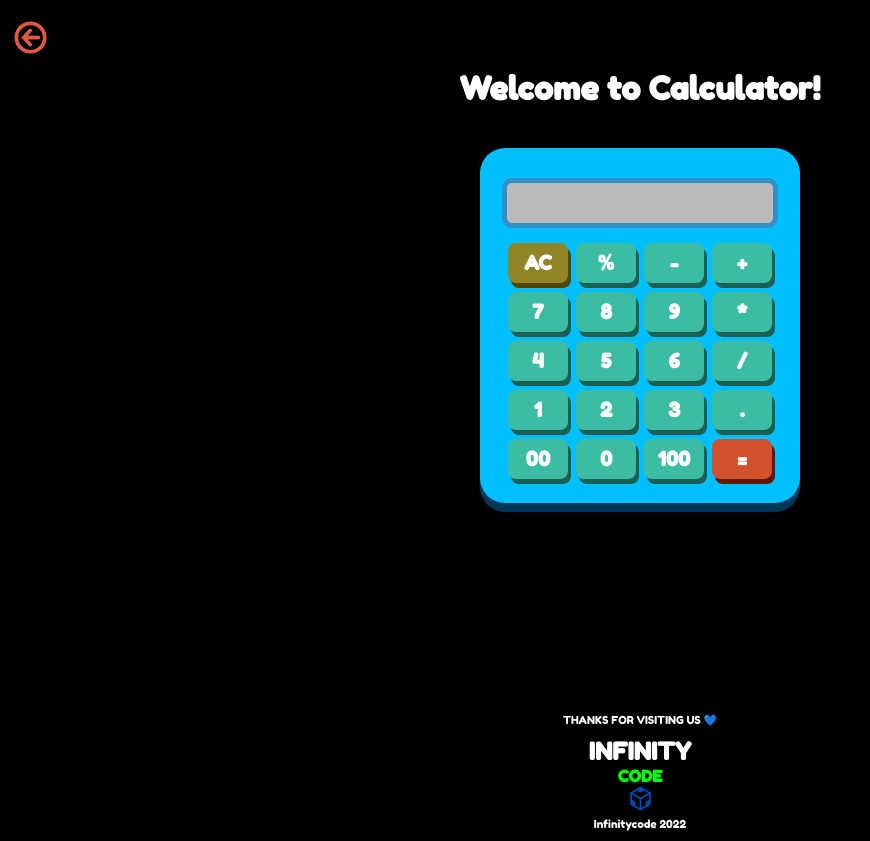
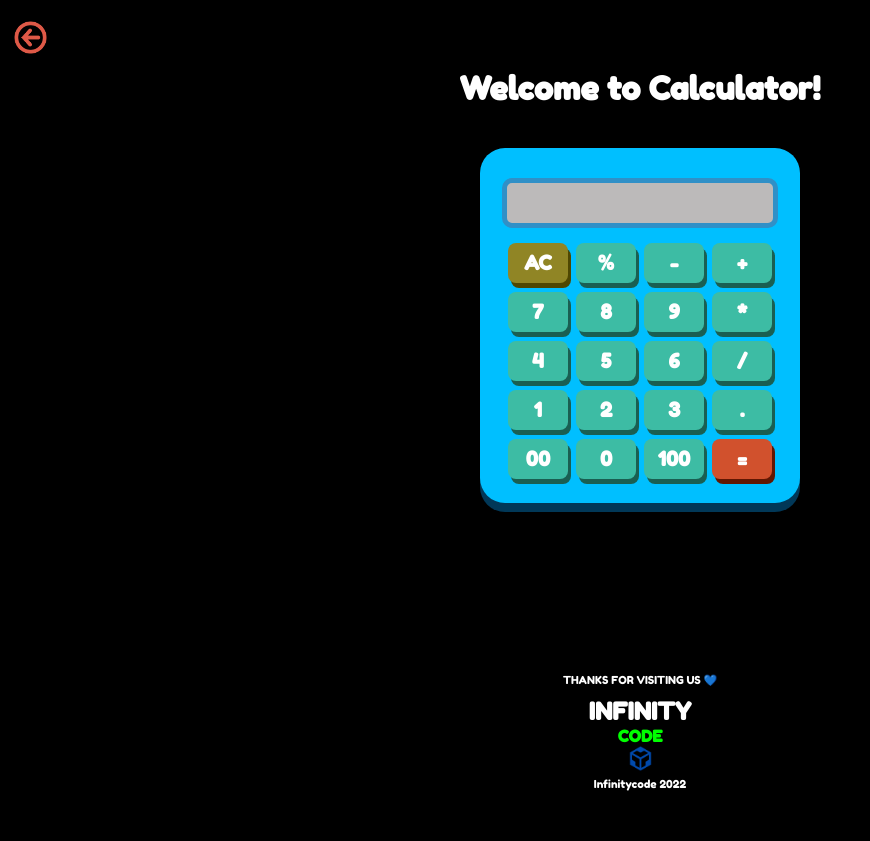
Before and after one commit to hassan-980/calculator, a plain HTML site: page index.html in a window 1280 px wide. Shown: the whole page, without its empty margins (0-870 px from the left). After the commit the page ends 801 px from the top, so only its background shows below. Drawn offline with Linux system fonts and the light colour scheme.

Commit message:
Update calstyle.css

```diff
--- a/CSS/calstyle.css
+++ b/CSS/calstyle.css
@@ -115,7 +115,7 @@ footer p {
 }
 
 #break {
-    height: 150px;
+    height: 110px;
 }
 
 #sec {
```
